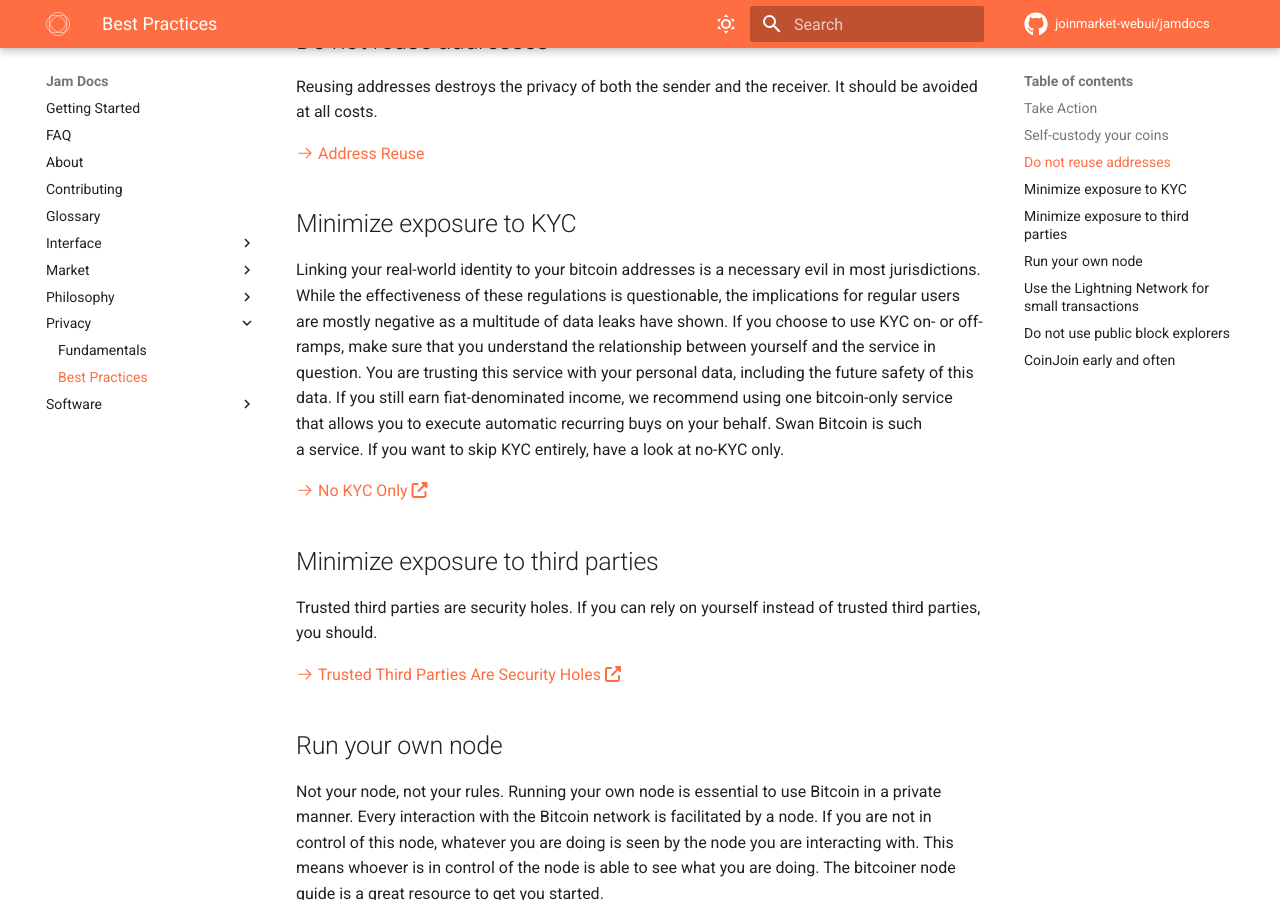
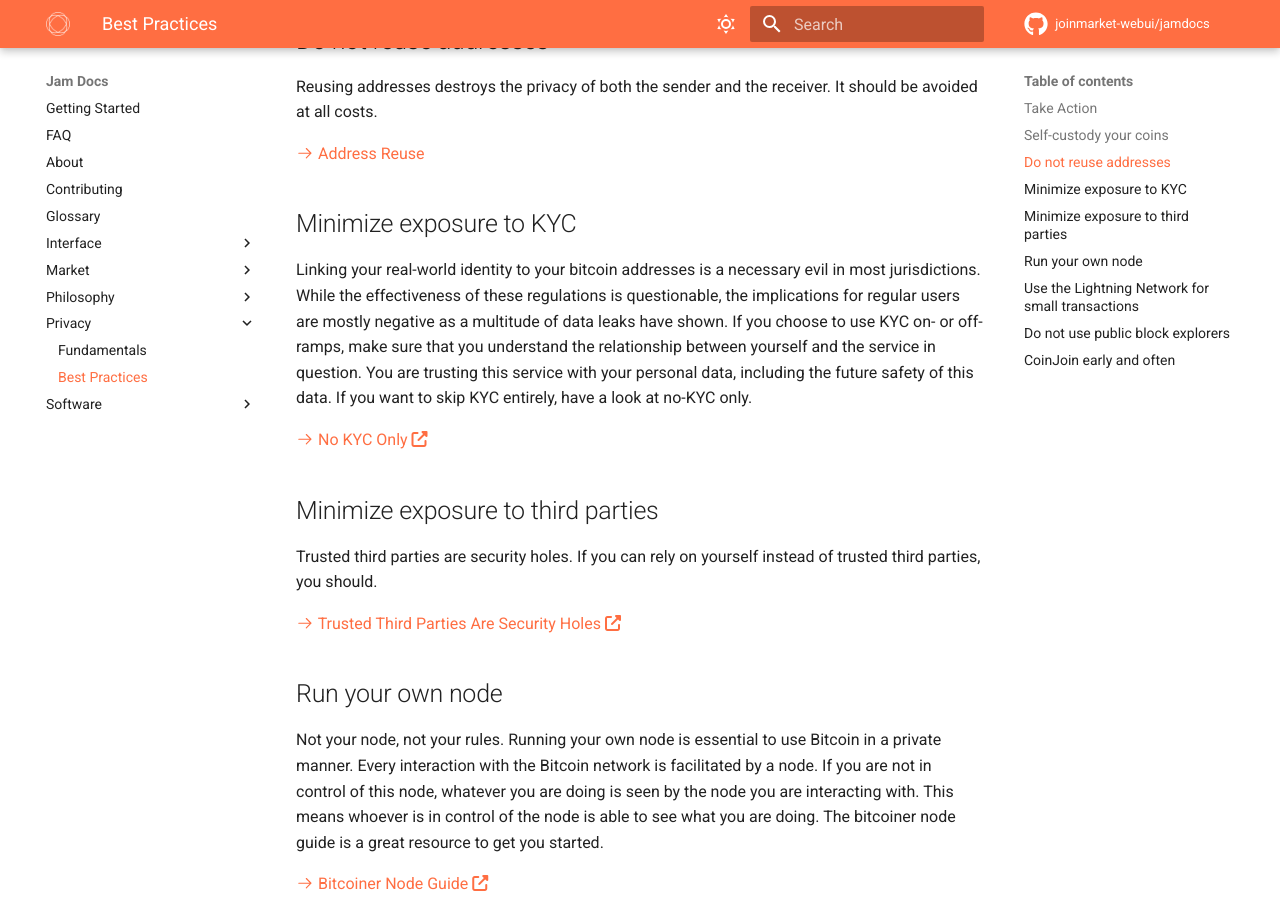
Before and after one commit to joinmarket-webui/jamdocs, an MkDocs documentation site: the page built from docs/privacy/02-best-practices.md, in a window 1280 px wide and 900 px high, scrolled down 902 px. Built offline with MkDocs 1.6.1 and Material for MkDocs 9.7.7, drawn with Linux system fonts in a browser that asks for light colours; nearby versions of some CDN libraries; comment, search, counter and statistics services are not loaded.

Commit message:
docs: remove mention of recommended onramp

```diff
--- a/docs/privacy/02-best-practices.md
+++ b/docs/privacy/02-best-practices.md
@@ -50,10 +50,8 @@ impli­ca­tions for regular users are mostly negative as a multi­tude of
 data leaks have shown. If you choose to use KYC on- or off-ramps, make
 sure that you under­stand the relation­ship between yourself and the
 service in question. You are trusting this service with your personal
-data, including the future safety of this data. If you still earn
-fiat-denom­i­nated income, we recom­mend using one bitcoin-only service
-that allows you to execute automatic recur­ring buys on your behalf.
-Swan Bitcoin is such a service. If you want to skip KYC entirely, have
+data, including the future safety of this data.
+If you want to skip KYC entirely, have
 a look at no-KYC only.
 
 [:octicons-arrow-right-24: No KYC Only][nokyc]
```
